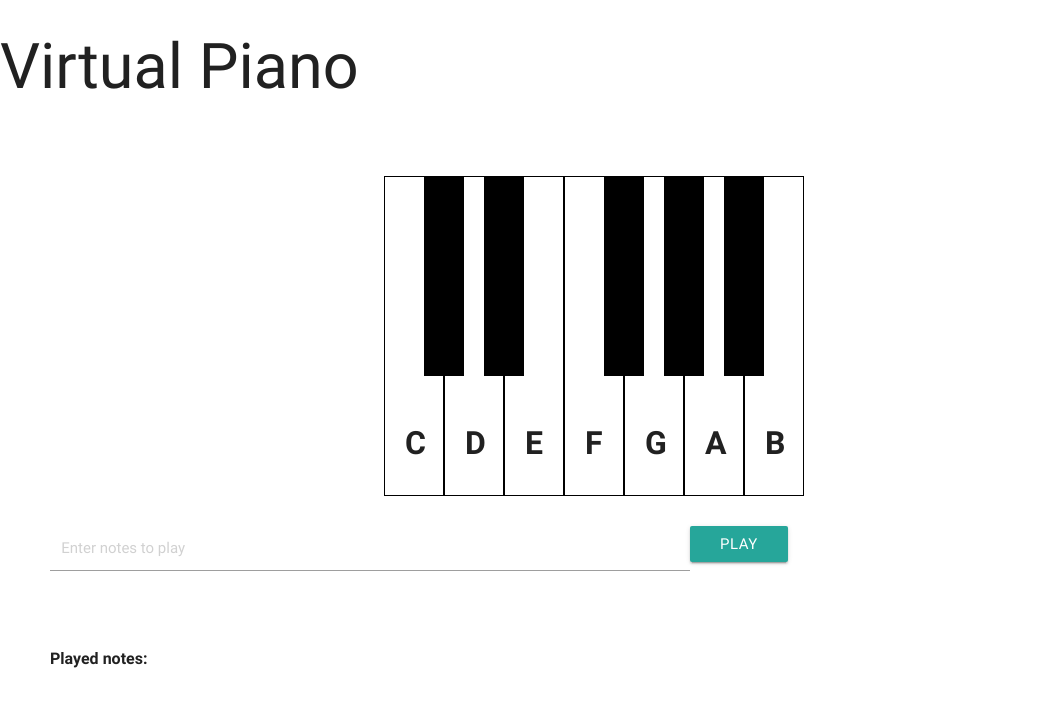
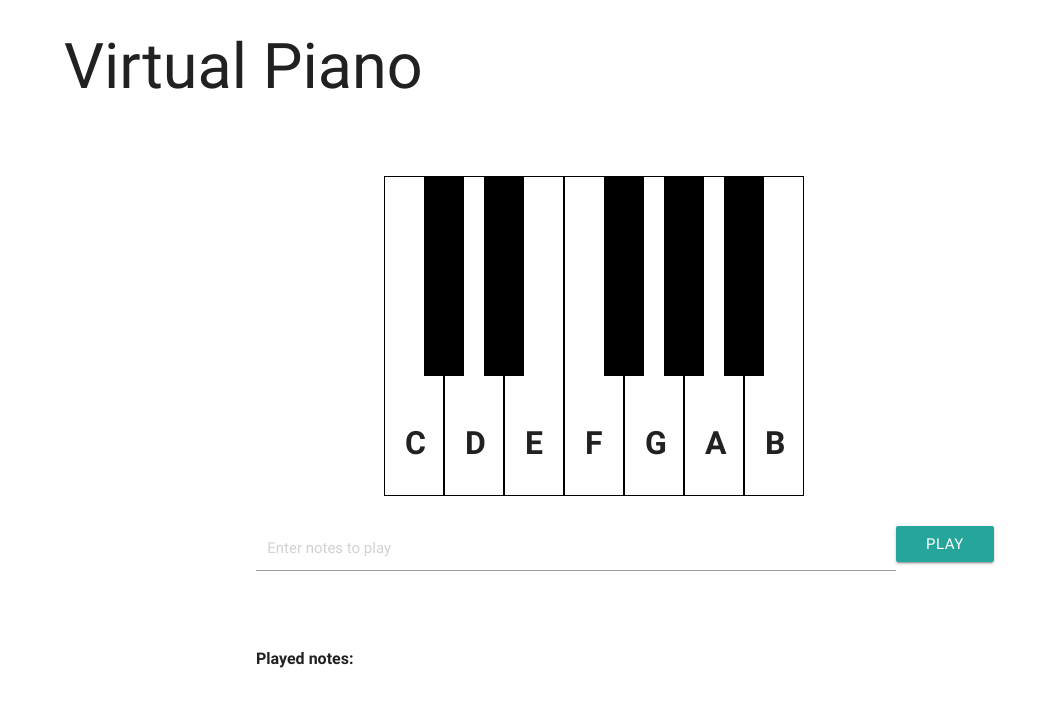
Before and after one commit to sdwang/piano, a website: page index.html in a window 1280 px wide. Shown: the top 706 px of the page, without its empty margins (0-1057 px from the left). Drawn offline with nearby package versions, Linux system fonts and the light colour scheme.

Commit message:
(style) Positioning elements

```diff
--- a/styles/styles.css
+++ b/styles/styles.css
@@ -49,6 +49,15 @@ q:before, q:after {
 table {
   border-collapse: collapse;
   border-spacing: 0;
+}
+
+/**************
+Header Styles
+**************/
+
+h1 {
+  position: relative;
+  left: 5%;
 }
 
 /**************
@@ -145,10 +154,10 @@ Played Keys Log Styles
 .log-display {
   position: relative;
   top: 440px;
-  left: 50px;
+  left: 20%;
   font-size: medium;
   font-weight: 400;
-  margin-right: 100px;
+  margin-right: 35%;
 }
 
 .log-name {
@@ -162,5 +171,5 @@ Input Field Styles
 .input-form {
   position: relative;
   top: 400px;
-  left: 50px;
+  left: 20%;
 }
```
